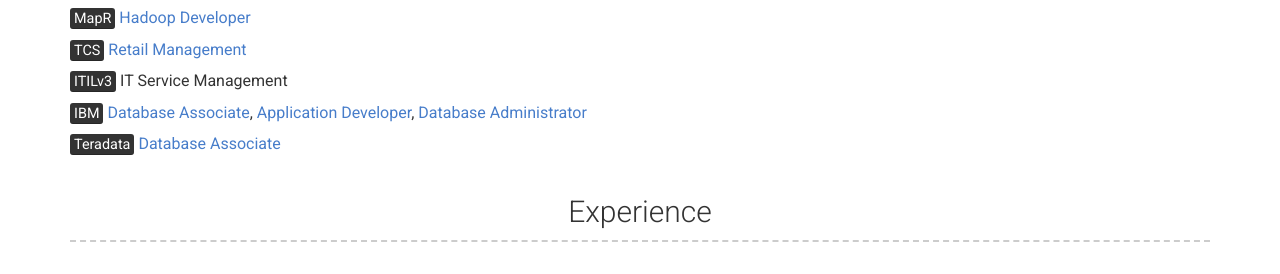
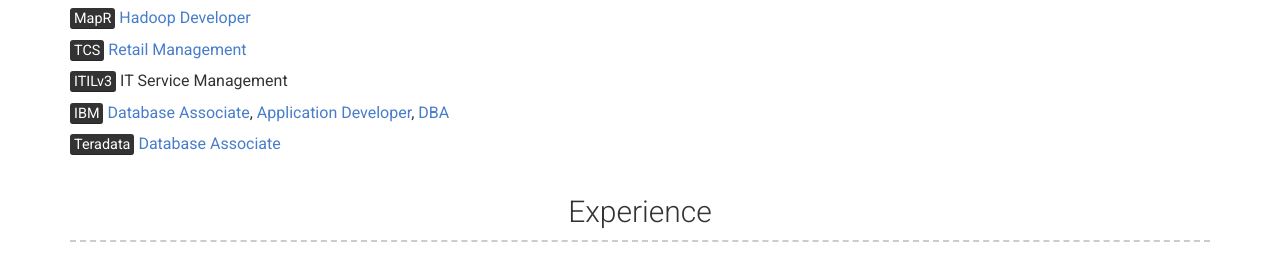
Before and after one commit to mohd-hasnain/mohd-hasnain.github.io, a Jekyll site: the page built from index.md, in a window 1280 px wide and 900 px high, scrolled down 768 px. Shown: the part 157-431 px from the top of the window. Built offline with Jekyll 4.4.1, drawn with Linux system fonts in a browser that asks for light colours; nearby versions of some CDN libraries.

Commit message:
Update projects.yml

```diff
--- a/_data/projects.yml
+++ b/_data/projects.yml
@@ -29,6 +29,6 @@
       <mark>ITILv3</mark>  IT Service Management
 
       <mark>IBM</mark>  [Database Associate](assets/main/IBM_DB_Associate.pdf), [Application Developer](assets/main/IBM_App_Developer.pdf),
-      [Database Administrator](assets/main/IBM_DBA.pdf)
+      [DBA](assets/main/IBM_DBA.pdf)
 
       <mark>Teradata</mark>  [Database Associate](assets/main/Teradata.pdf)
```
